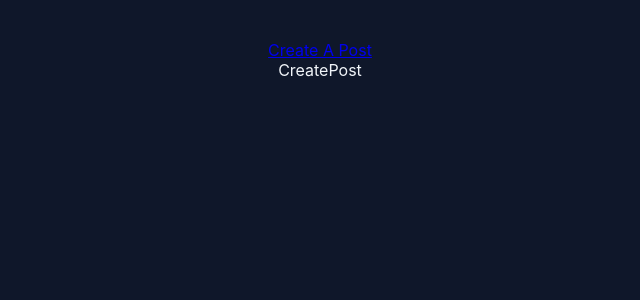
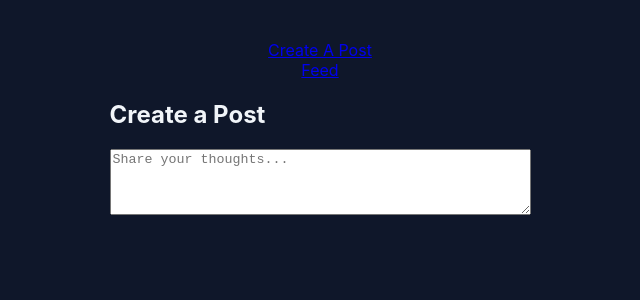
Before and after one commit to cedhere/music-album-rating-app, a React (Create React App) app in the folder client/: page /createpost in a window 1280 px wide. Shown: the top 300 px of the page, without its empty margins (336-976 px from the left). Built offline with nearby package versions, Linux system fonts and the light colour scheme.

Commit message:
update README

```diff
--- a/client/package.json
+++ b/client/package.json
@@ -8,6 +8,7 @@
     "@testing-library/react": "^16.3.0",
     "@testing-library/user-event": "^13.5.0",
     "axios": "^1.11.0",
+    "formik": "^2.4.6",
     "react": "^19.1.1",
     "react-dom": "^19.1.1",
     "react-router-dom": "^7.8.2",
--- a/client/src/App.js
+++ b/client/src/App.js
@@ -8,6 +8,7 @@ function App() {
     <div className="App">
       <Router>
         <Link to="/createpost"> Create A Post</Link>
+        <Link to="/"> Feed</Link>
         <Routes>
           <Route path="/" element={<Home />} />
            <Route path="/createpost" element={<CreatePost />} />
--- a/client/src/pages/CreatePost.js
+++ b/client/src/pages/CreatePost.js
@@ -1,8 +1,25 @@
-import React from 'react'
+import React from "react";
+import { Formik, Form, Field } from "formik";
 
 function CreatePost() {
-  return <div>CreatePost</div>
-
+  return (
+    <div className="createPostPage">
+      <h2>Create a Post</h2>
+      <Formik initialValues={{ caption: "" }}>
+        <Form>
+          {/* This is the box */}
+          <Field
+            as="textarea"
+            id="createPostInput"
+            name="caption"
+            placeholder="Share your thoughts..."
+            rows="4"
+            cols="50"
+          />
+        </Form>
+      </Formik>
+    </div>
+  );
 }
 
 export default CreatePost;
```
Also changed, not shown: 2 other files (tests, documents, lock files or other folders).
